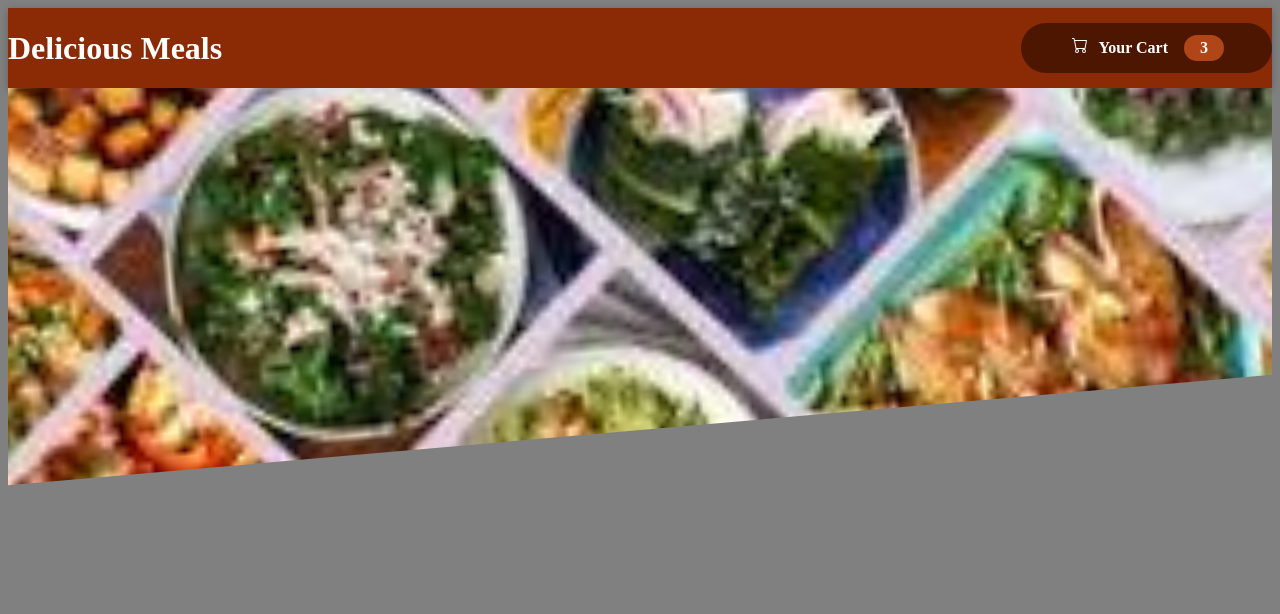
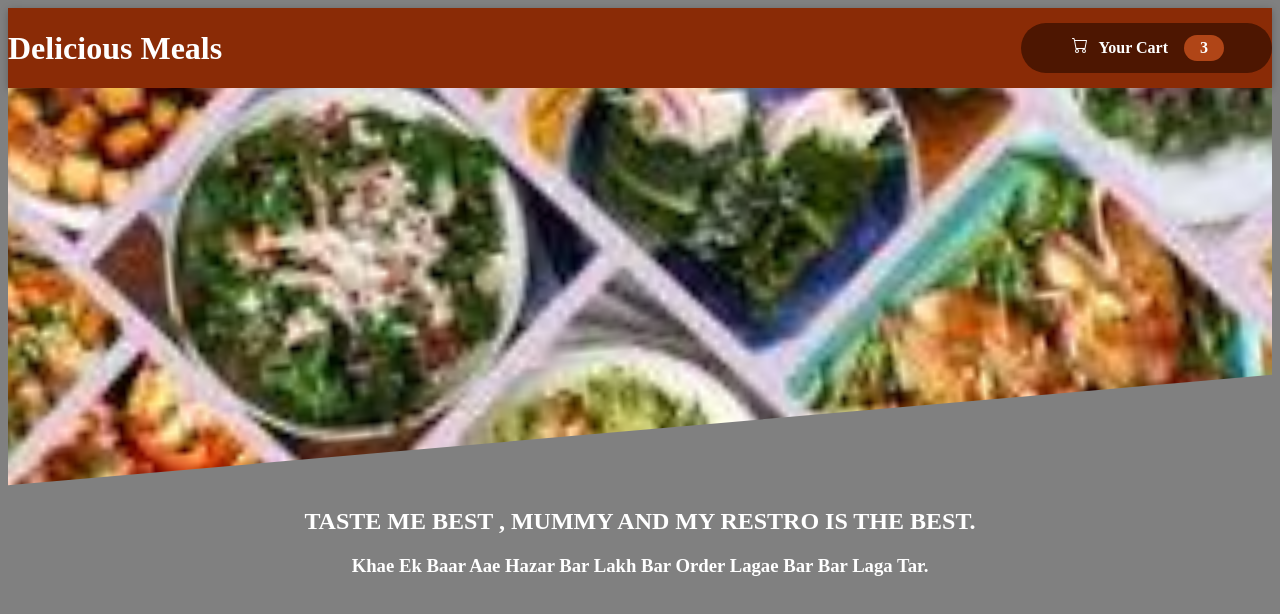
Before and after one commit to CoolShivas/React_Restaurants_App, a React (Vite) app in the folder my_restro_app/: page / in a window 1280 px wide. Shown: the top 614 px of the page. Built offline with nearby package versions, Linux system fonts and the light colour scheme.

Commit message:
Add_Restaurant_Summary

```diff
--- a/my_restro_app/src/App.jsx
+++ b/my_restro_app/src/App.jsx
@@ -1,3 +1,4 @@
+import Summary from "./components/Summary";
 import Header from "./components/LayOut/Header";
 
 
@@ -5,6 +6,7 @@ import Header from "./components/LayOut/Header";
 function App() {
   return <>
     <Header></Header>
+    <Summary></Summary>
   </>
 }
 
--- /dev/null
+++ b/my_restro_app/src/components/Summary.jsx
@@ -0,0 +1,10 @@
+import classes from "./Summary.module.css";
+
+const Summary = () => {
+    return <>
+        <h2 className={classes.header_two}>   Taste me best , Mummy and my restro is the best. </h2>
+        <h3 className={classes.header_three}> khae ek baar aae hazar bar lakh bar order lagae bar bar laga tar. </h3>
+    </>
+}
+
+export default Summary;
--- /dev/null
+++ b/my_restro_app/src/components/Summary.module.css
@@ -0,0 +1,12 @@
+.header_two {
+    color: white;
+    text-transform: uppercase;
+    text-align: center;
+}
+
+
+.header_three {
+    color: white;
+    text-transform: capitalize;
+    text-align: center;
+}
```
Also changed, not shown: my_restro_app/src/components/AboutPage.jsx (deleted).
